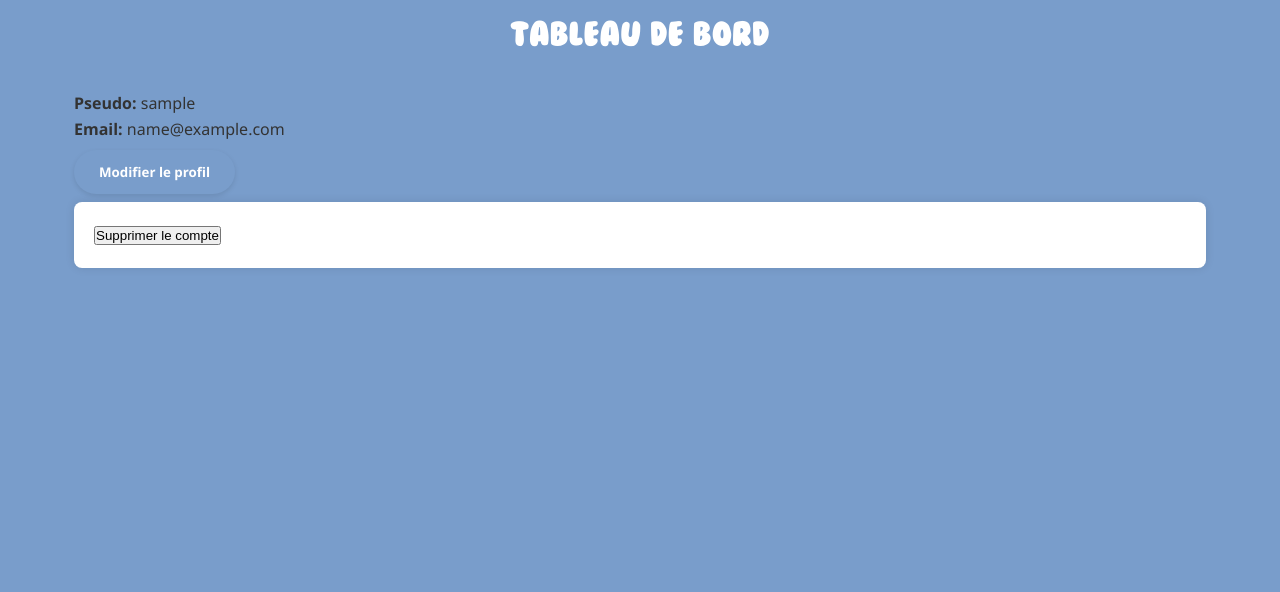
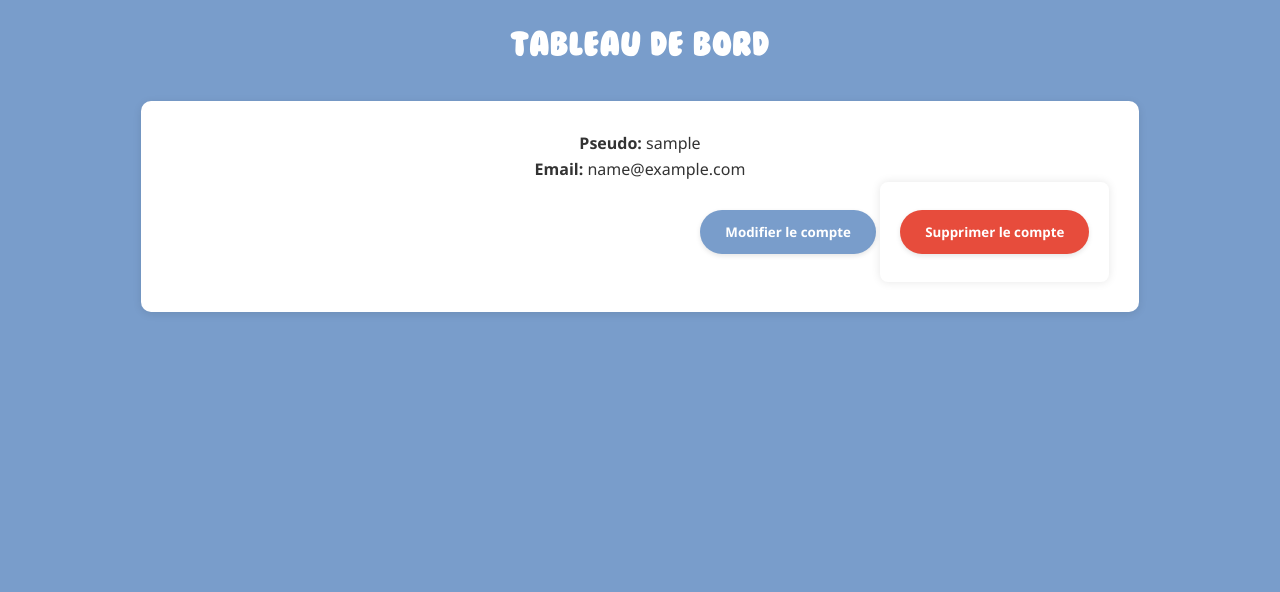
Before and after one commit to WilliamTourte/planflan2, a Flask app: page /dashboard in a window 1280 px wide. Shown: the part 123-715 px from the top of the page. Run offline with Flask 3, Linux system fonts and the light colour scheme; the visitor is signed in with stand-in values (Sample User, id 1).

Commit message:
On peut supprimer son compte

```diff
--- a/app/routes/auth.py
+++ b/app/routes/auth.py
@@ -55,7 +55,6 @@ def login():
 
 
 
-
 @auth_bp.route('/logout')
 @login_required
 def logout():
@@ -69,4 +68,4 @@ def supprimer_compte():
     db.session.delete(user)
     db.session.commit()
     flash('Votre compte a été supprimé!', 'success')
-    return redirect(url_for('index'))
+    return redirect(url_for('main.index'))
--- a/app/static/css/style.css
+++ b/app/static/css/style.css
@@ -181,6 +181,14 @@ h1 {
 .filter-btn.active {
     background-color: #3498db;
     color: white;
+}
+
+.btn-danger {
+    background-color: #e74c3c;
+    color: white;
+}
+.btn-danger:hover {
+    background-color: #c0392b;
 }
 
 
--- a/app/templates/dashboard.html
+++ b/app/templates/dashboard.html
@@ -1,60 +1,63 @@
 {% extends "base.html" %}
 
 {% block content %}
+  <div class="container">
       <h1>Tableau de bord</h1>
-  <div id="user-info">
+      <div id="user-info" class="etablissement-header">
           <p><strong>Pseudo:</strong> {{ current_user.pseudo }}</p>
           <p><strong>Email:</strong> {{ current_user.email }}</p>
-      <button id="edit-profile-btn" class="btn btn-primary">Modifier le profil</button>
+          <div style="text-align: right;">
+              <button id="edit-profile-btn" class="btn btn-primary">Modifier le compte</button>
+              <form method="POST" action="{{ url_for('auth.supprimer_compte') }}" style="display: inline-block;">
+                  <button type="submit" class="btn btn-danger">Supprimer le compte</button>
+              </form>
+          </div>
       </div>
 
       <div id="edit-profile-form" style="display: none;">
-      <form method="POST" action="">
+          <form method="POST" action="" class="form">
               {{ form.hidden_tag() }}
-          <div>
+              <div class="form-group">
                   {{ form.pseudo.label }}<br>
-              {{ form.pseudo(size=20) }}<br>
+                  {{ form.pseudo(size=20, class="form-control") }}<br>
                   {% for error in form.pseudo.errors %}
-              <span style="color: red;">[{{ error }}]</span>
+                  <span class="error-message">[{{ error }}]</span>
                   {% endfor %}
               </div>
-          <div>
+              <div class="form-group">
                   {{ form.email.label }}<br>
-              {{ form.email(size=20) }}<br>
+                  {{ form.email(size=20, class="form-control") }}<br>
                   {% for error in form.email.errors %}
-              <span style="color: red;">[{{ error }}]</span>
+                  <span class="error-message">[{{ error }}]</span>
                   {% endfor %}
               </div>
-          <div>
+              <div class="form-group">
                   {{ form.current_password.label }}<br>
-              {{ form.current_password(size=20) }}<br>
+                  {{ form.current_password(size=20, class="form-control") }}<br>
                   {% for error in form.current_password.errors %}
-              <span style="color: red;">[{{ error }}]</span>
+                  <span class="error-message">[{{ error }}]</span>
                   {% endfor %}
               </div>
-          <div>
+              <div class="form-group">
                   {{ form.new_password.label }}<br>
-              {{ form.new_password(size=20) }}<br>
+                  {{ form.new_password(size=20, class="form-control") }}<br>
                   {% for error in form.new_password.errors %}
-              <span style="color: red;">[{{ error }}]</span>
+                  <span class="error-message">[{{ error }}]</span>
                   {% endfor %}
               </div>
-          <div>
+              <div class="form-group">
                   {{ form.confirm_password.label }}<br>
-              {{ form.confirm_password(size=20) }}<br>
+                  {{ form.confirm_password(size=20, class="form-control") }}<br>
                   {% for error in form.confirm_password.errors %}
-              <span style="color: red;">[{{ error }}]</span>
+                  <span class="error-message">[{{ error }}]</span>
                   {% endfor %}
               </div>
-          <div>
-              {{ form.submit() }}
+              <div class="form-group">
+                  {{ form.submit(class="btn btn-submit") }}
               </div>
           </form>
       </div>
-
-  <form method="POST" action="{{ url_for('auth.supprimer_compte') }}">
-      <button type="submit">Supprimer le compte</button>
-  </form>
+  </div>
 
   <script>
       document.getElementById('edit-profile-btn').addEventListener('click', function() {
```
Lines whose indentation alone changed are shown as unchanged.
